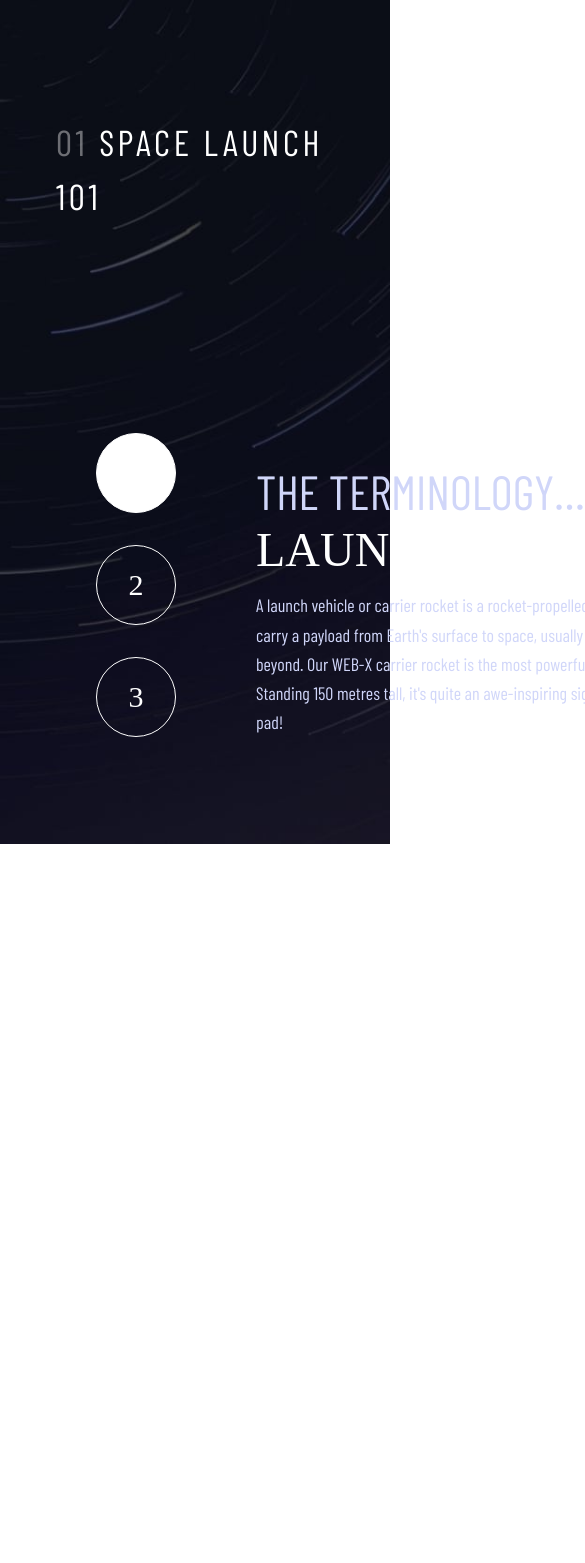
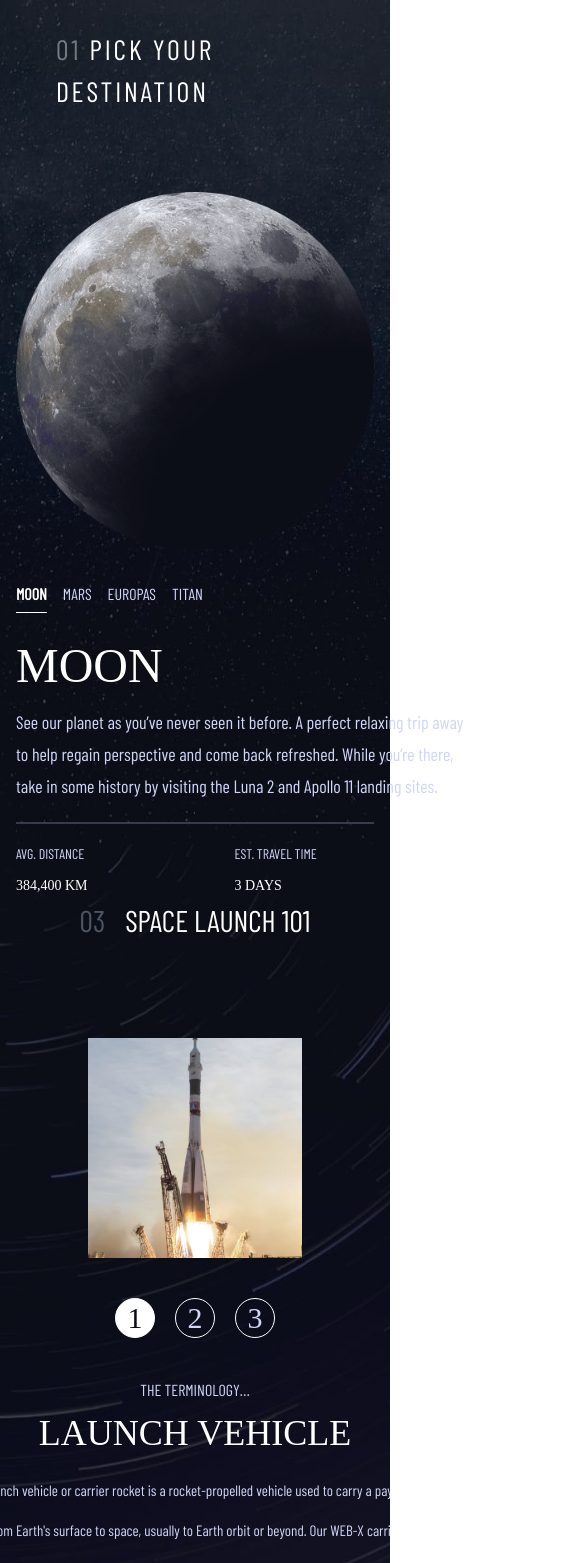
Before and after one commit to LillyKorakot/project-space, a React (Vite) app: page / in a window 390 px wide. Shown: the top 1563 px of the page, 585 px wide, since content can reach past the window. Before the commit the page ends 844 px from the top, so only its background shows below. Built offline with nearby package versions, Linux system fonts and the light colour scheme; a web font is replaced by a local one.

Commit message:
feat: finished technology page with responsive

```diff
--- a/src/App.jsx
+++ b/src/App.jsx
@@ -11,7 +11,7 @@ function App() {
     <>
     <Navbar/>
     <Home/>
-    {/* <Destination/> */}
+    <Destination/>
     <Crew/>
     <Technology/>
     </>
--- a/src/component/Technology.jsx
+++ b/src/component/Technology.jsx
@@ -1,13 +1,8 @@
 import React, { useState } from "react";
 import {
   tech_desktop,
-  tech_mobile,
-  tech_tablet,
-  vehicle_landscape,
   vehicle_portrait,
-  capsule_landscape,
   capsule_portrait,
-  spaceport_landscape,
   spaceport_portrait,
 } from "../assets";
 import technology from "../data/technology";
@@ -24,23 +19,24 @@ const Technology = () => {
 
   return (
     <div
-      className="w-full h-screen flex items-center bg-cover bg-center"
+      className="w-full h-screen bg-cover bg-center overflow-hidden flex flex-col items-center justify-center"
       style={{ backgroundImage: `url(${tech_desktop})` }}
     >
-      <div className="container mx-auto w-full px-4 sm:px-6 lg:px-8 flex flex-col justify-center">
-        <div className=" mt-20 mb-[137px] ">
-          <div className="text-white font-barlow text-4xl md:text-[28px] lg:text-[28px] font-normal font-400 leading-normal tracking-widest ml-10">
-            <span className="opacity-40">01 </span>
-            SPACE LAUNCH 101
+      <div className=" text-white bg-slate-300 opacity-50 w-screen h-32 flex justify-center items-center">
+      {/* nav bar */}
       </div>
+      <div className=" flex justify-center text-3xl w-full font-barlow opa  text-gray-600 uppercase pb-5 md:pb-10 mt-20 md:pl-[150px] md:justify-normal">
+        03
+        <span className="ml-5 font-barlow text-white">Space Launch 101</span>
       </div>
-        <div className="flex gap-[80px] h-[450px]">
-          <div></div>
-          <ul className="flex flex-col justify-center gap-8 text-[#D0D6F9] font-barlow text-sm md:text-lg lg:text-sm ">
+
+      <div className=" container-box w-screen flex flex-col-reverse lg:flex-row md:flex-row my-20 items-center ">
+        <div className=" flex w-full items-center flex-col md:flex-row lg:flex-row lg:justify-center md:justify-center">
+          <ul className="flex flex-row py-10 lg:flex-col md:flex-col items-end gap-5  text-[#D0D6F9] font-barlow text-sm md:text-lg lg:text-sm ">
             {technology.map((tech, index) => (
               <li
                 key={tech.id}
-                className={`cursor-pointer font-belle text-3xl border border-white w-[80px] h-[80px] rounded-full text-center flex justify-center items-center text-white ${
+                className={` itemcursor-pointer font-belle text-3xl border border-white md:w-[80px] md:h-[80px] w-10 h-10 rounded-full text-center flex justify-center items-center ${
                   selectedTechnology.name === tech.name
                     ? "text-[#0B0D17] bg-white"
                     : "hover:font-bold hover:bg-white hover:bg-opacity-20 hover:text-white hover:border-transparent"
@@ -51,42 +47,30 @@ const Technology = () => {
               </li>
             ))}
           </ul>
-          <div className=" flex flex-row w-full h-full items-center">
-            <div className=" flex flex-col justify-center ">
-              <h1 className="text-[#D0D6F9] font-barlow text-5xl md:text-[16px] lg:text-[16px] pt-9 pb-[11px]">
+
+          <div className=" flex flex-col md:ml-20 lg:ml-20 text-center md:text-left lg:text-left  ">
+            <h1 className="text-[#D0D6F9] font-barlow  text-[16px]  pb-[11px]">
               THE TERMINOLOGY…
             </h1>
-              <h1 className="text-white font-belle text-5xl md:text-[56px] lg:text-[56px]  pb-[17px] uppercase">
+            <h1 className="text-white  font-belle text-4xl md:text-[56px] lg:text-[56px]  pb-[17px] uppercase">
               {selectedTechnology.name}
             </h1>
-              <p className="text-[#D0D6F9] w-[444px]  font-barlow text-lg md:text-[18px] lg:text-[18px] leading-relaxed">
+            <p className="text-[#D0D6F9] w-[444px] leading-10 text-[15px]  font-barlow  md:text-[18px] lg:text-[18px]  ">
               {selectedTechnology.description}
             </p>
           </div>
-            <div className=" flex justify-end ">
+        </div>
+
+        <div className=" flex h-full w-screen md:pl-12 lg:pl-12 justify-center md:justify-end lg:justify-end">
           {selectedTechnology.id === "1" && (
-              <img
-                src={vehicle_portrait}
-                alt="Vehicle"
-                className="max-w-full h-auto sm:w-[50%]"
-              />
+            <img src={vehicle_portrait} alt="Vehicle" className=" h-auto w-[55%]   " />
           )}
           {selectedTechnology.id === "2" && (
-              <img
-                src={capsule_portrait}
-                alt="Capsule"
-                className="max-w-full h-auto sm:w-[50%]"
-              />
+            <img src={capsule_portrait} alt="Capsule" className=" h-auto w-[55%]  " />
           )}
           {selectedTechnology.id === "3" && (
-              <img
-                src={spaceport_portrait}
-                alt="Spaceport"
-                className="max-w-full h-auto sm:w-[50%]"
-              />
+            <img src={spaceport_portrait} alt="Spaceport" className=" h-auto w-[55%]  " />
           )}
-          </div>
-          </div>
         </div>
       </div>
     </div>
--- a/src/data/technology.jsx
+++ b/src/data/technology.jsx
@@ -9,7 +9,6 @@ const technology = [
   {
     id: "2",
     name: "Spaceport",
-
     description:
       "A spaceport or cosmodrome is a site for launching (or receiving) spacecraft, by analogy to the seaport for ships or airport for aircraft. Based in the famous Cape Canaveral, our spaceport is ideally situated to take advantage of the Earth’s rotation for launch.",
   },
```
Lines whose indentation alone changed are shown as unchanged.
